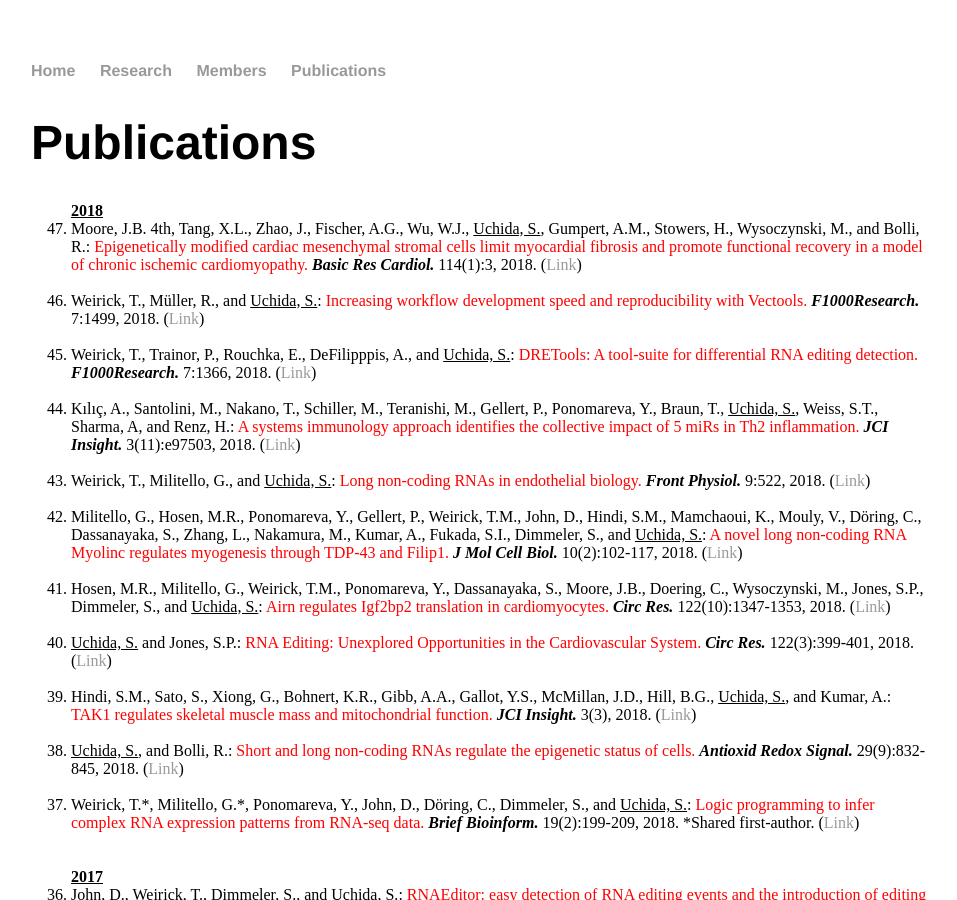
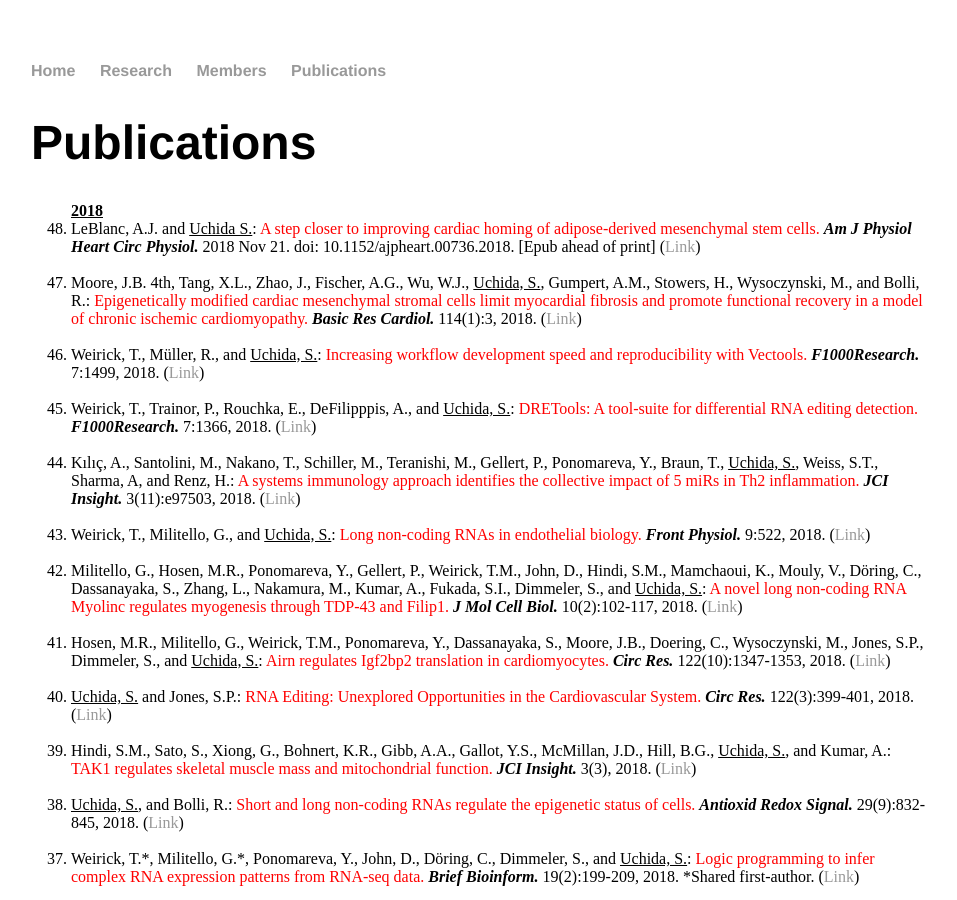
Before and after one commit to heartlncrna/heartlncrna.github.io, a Jekyll site: the page publications/pub_list.html, which Jekyll copies as it is, in a window 1280 px wide and 900 px high. Shown: the whole window, without its empty margins (161-1118 px from the left). Built offline with Jekyll 4.4.1, drawn with Linux system fonts in a browser that asks for light colours.

Commit message:
Update pub_list.html

```diff
--- a/publications/pub_list.html
+++ b/publications/pub_list.html
@@ -28,6 +28,9 @@
 			<ol reversed="reversed">
 
 			<strong><u> 2018 </u></strong>
+				<li>LeBlanc, A.J. and <u>Uchida S.</u>: <font color="red">A step closer to improving cardiac homing of adipose-derived mesenchymal stem cells.</font> <b><i>Am J Physiol Heart Circ Physiol.</i></b> 2018 Nov 21. doi: 10.1152/ajpheart.00736.2018. [Epub ahead of print] (<a href="https://doi.org/10.1152/ajpheart.00736.2018">Link</span></a>)</li>
+			<br>
+
 				<li>Moore, J.B. 4th, Tang, X.L., Zhao, J., Fischer, A.G., Wu, W.J., <u>Uchida, S.</u>, Gumpert, A.M., Stowers, H., Wysoczynski, M., and Bolli, R.: <font color="red">Epigenetically modified cardiac mesenchymal stromal cells limit myocardial fibrosis and promote functional recovery in a model of chronic ischemic cardiomyopathy.</font> <b><i>Basic Res Cardiol.</i></b> 114(1):3, 2018. (<a href="https://link.springer.com/article/10.1007/s00395-018-0710-1">Link</span></a>)</li>
 			<br>
 
```
